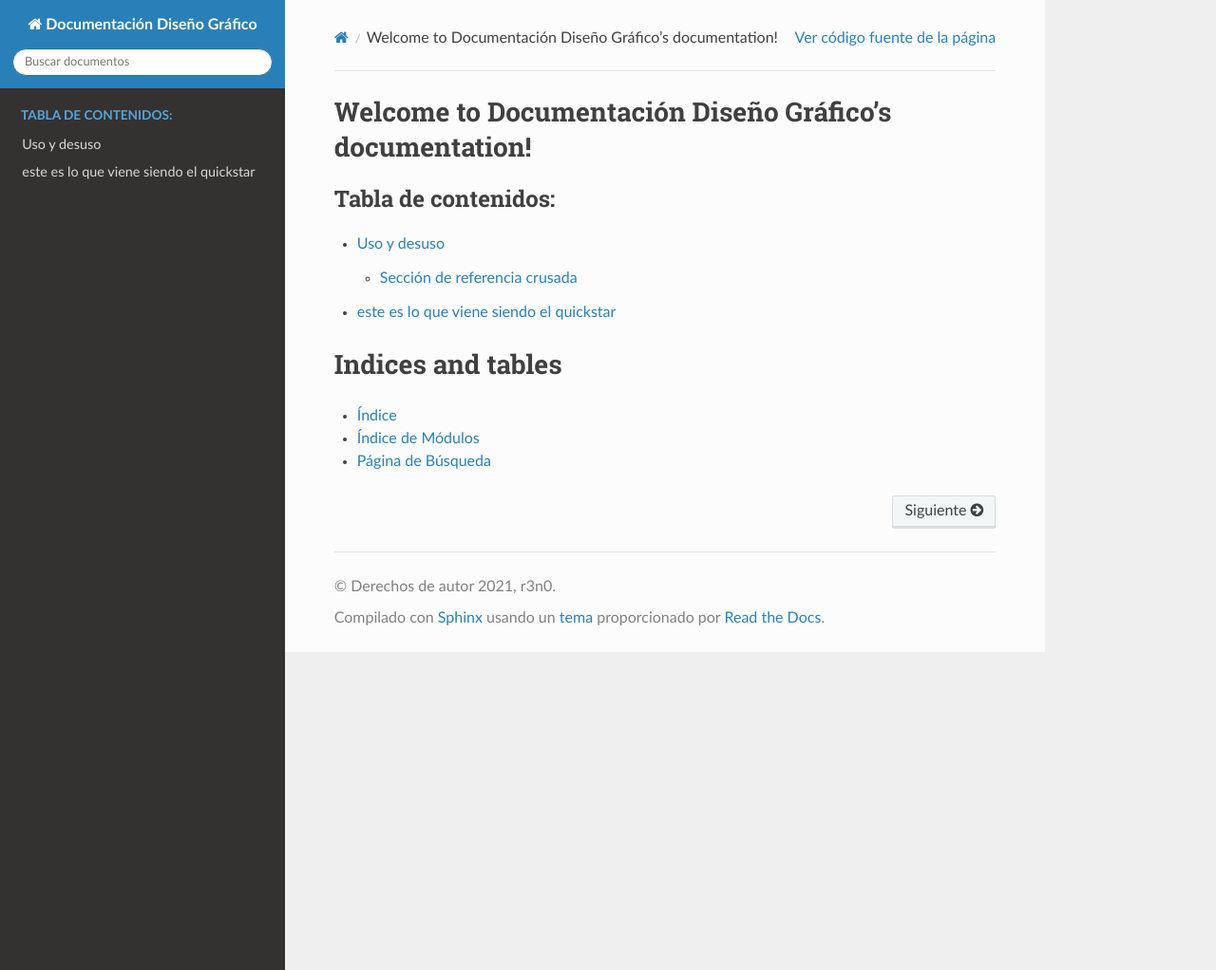
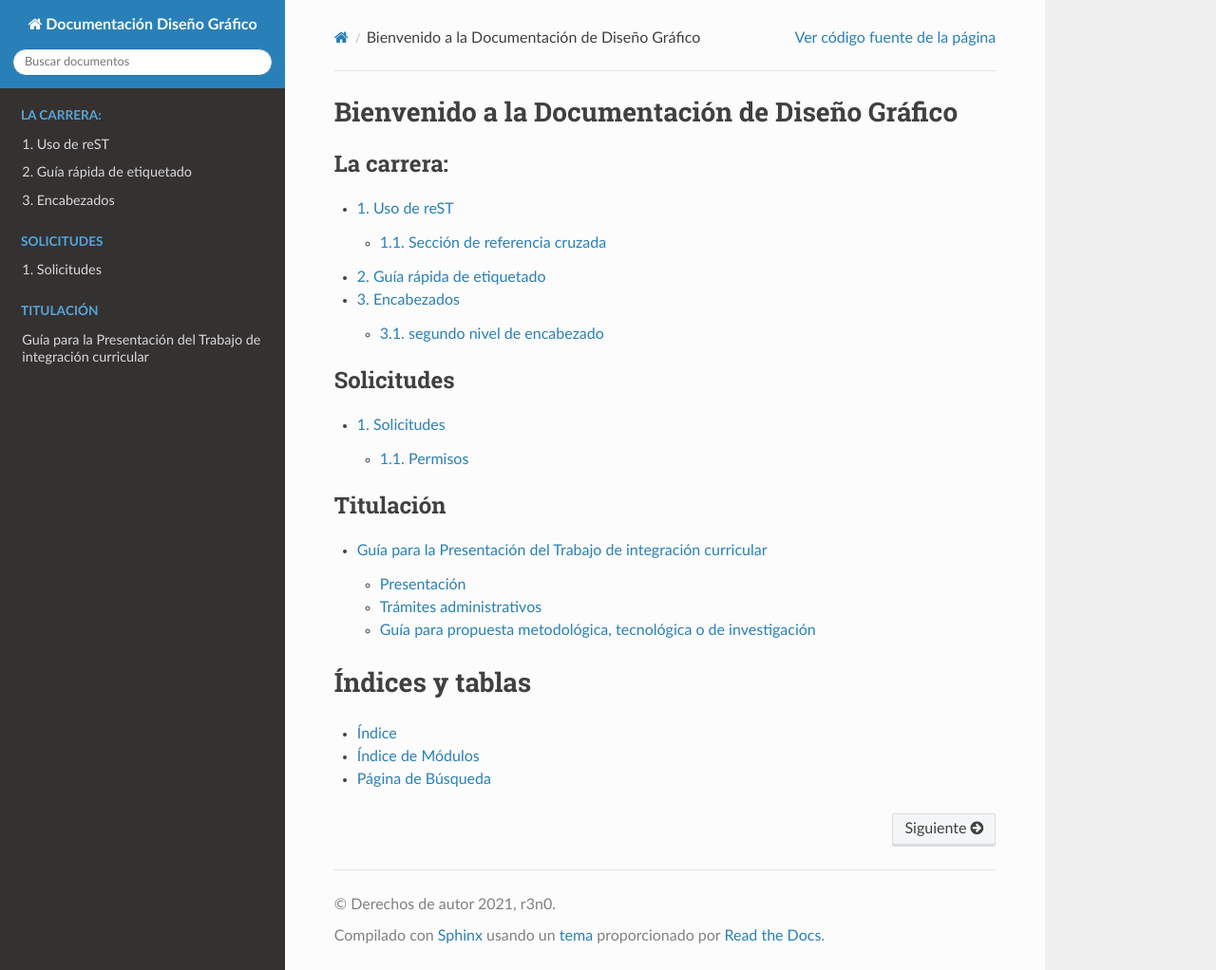
Before and after one commit to r3n0/documentacion-diseno, a Sphinx documentation site: the page built from source/index.rst, in a window 1280 px wide and 1022 px high. Shown: the whole window at 95% size. Built offline with Sphinx 7.4.7 and the Read the Docs theme 2.0.0, drawn with Linux system fonts in a browser that asks for light colours.

Commit message:
se cambiaron

```diff
--- a/source/conf.py
+++ b/source/conf.py
@@ -64,3 +64,5 @@ html_theme = 'sphinx_rtd_theme'
 # relative to this directory. They are copied after the builtin static files,
 # so a file named "default.css" will overwrite the builtin "default.css".
 html_static_path = ['_static']
+
+rst_epilog = '.. |p| replace:: **Labnext**'
--- a/source/index.rst
+++ b/source/index.rst
@@ -3,19 +3,33 @@
    You can adapt this file completely to your liking, but it should at least
    contain the root `toctree` directive.
 
-Welcome to Documentación Diseño Gráfico's documentation!
-========================================================
+Bienvenido a la Documentación de Diseño Gráfico
+===============================================
+
+.. toctree::
+   :numbered:
+   :maxdepth: 2
+   :caption: La carrera:
+
+   usage/installation
+   usage/quickstart
+   usage/headings
+
+.. toctree::
+   :numbered:
+   :maxdepth: 2
+   :caption: Solicitudes
+
+   procesos/solicitudes
 
 .. toctree::
    :maxdepth: 2
-   :caption: Tabla de contenidos:
+   :caption: Titulación
 
-   usage/installation
-   usage/quickstart
+   titulacion/guia-tt
 
-
-Indices and tables
-==================
+Índices y tablas
+================
 
 * :ref:`genindex`
 * :ref:`modindex`
--- a/source/usage/installation.rst
+++ b/source/usage/installation.rst
@@ -1,6 +1,6 @@
-============
-Uso y desuso
-============
+===========
+Uso de reST
+===========
 
 `texto de código`
 	thisis\ *one*\ word.
@@ -70,7 +70,14 @@ Esto, por otro lado es un `link <https://www.google.com>`_ a google
 
 .. _etiqueta-de-referencia:
 
-Sección de referencia crusada
------------------------------
+Sección de referencia cruzada
+=============================
 
-This is the text of the section.
+Este es un subtítulo
+--------------------
+
+.. .. topic:: Topico X
+.. 	esto es un tópico
+
+.. .. sidebar:: Widgrt
+.. 	y esto un sidebar
--- a/source/usage/quickstart.rst
+++ b/source/usage/quickstart.rst
@@ -1,8 +1,8 @@
-========================================
-este es lo que viene siendo el quickstar
-========================================
+=========================
+Guía rápida de etiquetado
+=========================
 
-It refers to the section itself, see :ref:`etiqueta-de-referencia`.
+It refers to the section itself, see :ref:`segundo`.
 
 See :download:`this example script <installation.rst>`.
 
@@ -25,7 +25,7 @@ See :download:`this example script <installation.rst>`.
 .. importante::
 	algo importante
 
-.. nonte::
+.. note::
 	nota para recordar
 
 .. tip::
@@ -33,3 +33,16 @@ See :download:`this example script <installation.rst>`.
 
 .. warning::
 	advertencia
+
+con solo poner dos puntos dos veces luego de un párrafo::
+
+	esto se convierte en eun bloque literal
+
+
+def my_function(my_arg, my_other_arg):
+	"""A function just for me.
+
+	:param my_arg: The first of my arguments.
+	:param my_other_arg: The second of my arguments.
+
+	:returns: A message (just for me, of course)."""
```
Also changed, not shown: other parts of source/usage/quickstart.rst (+1 -1 lines).
